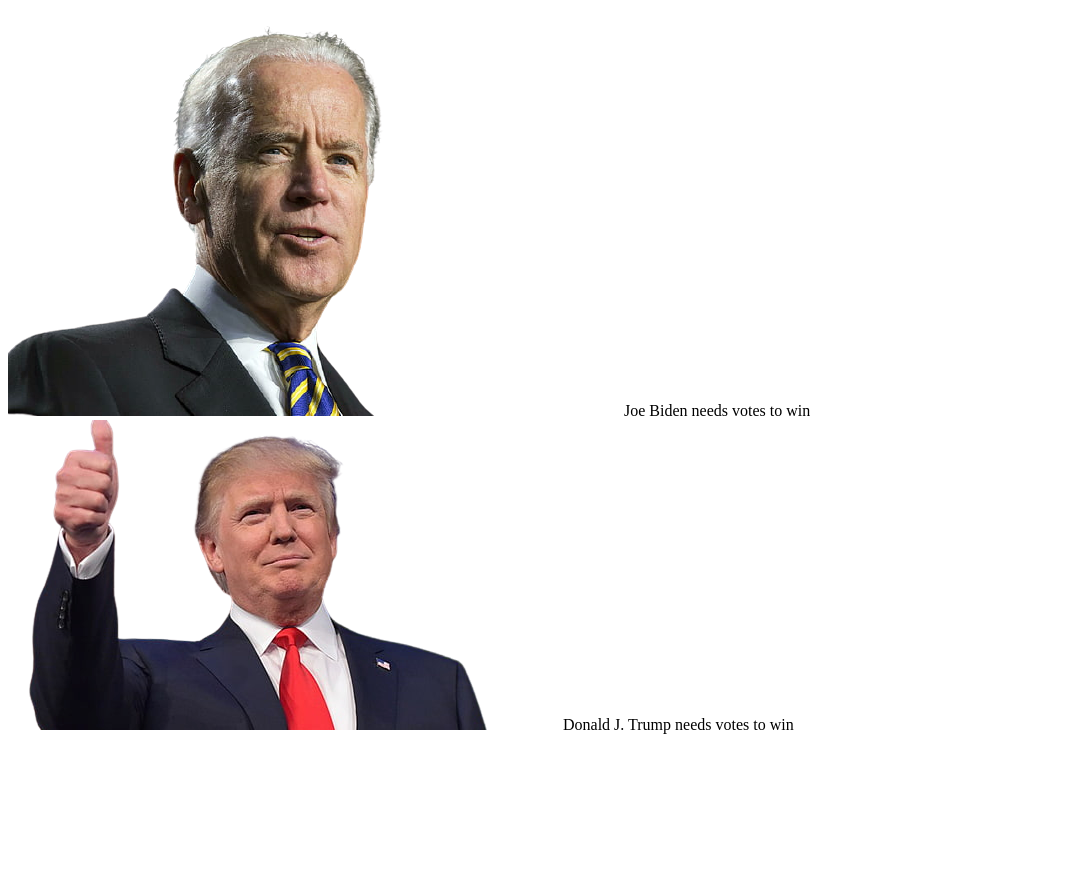
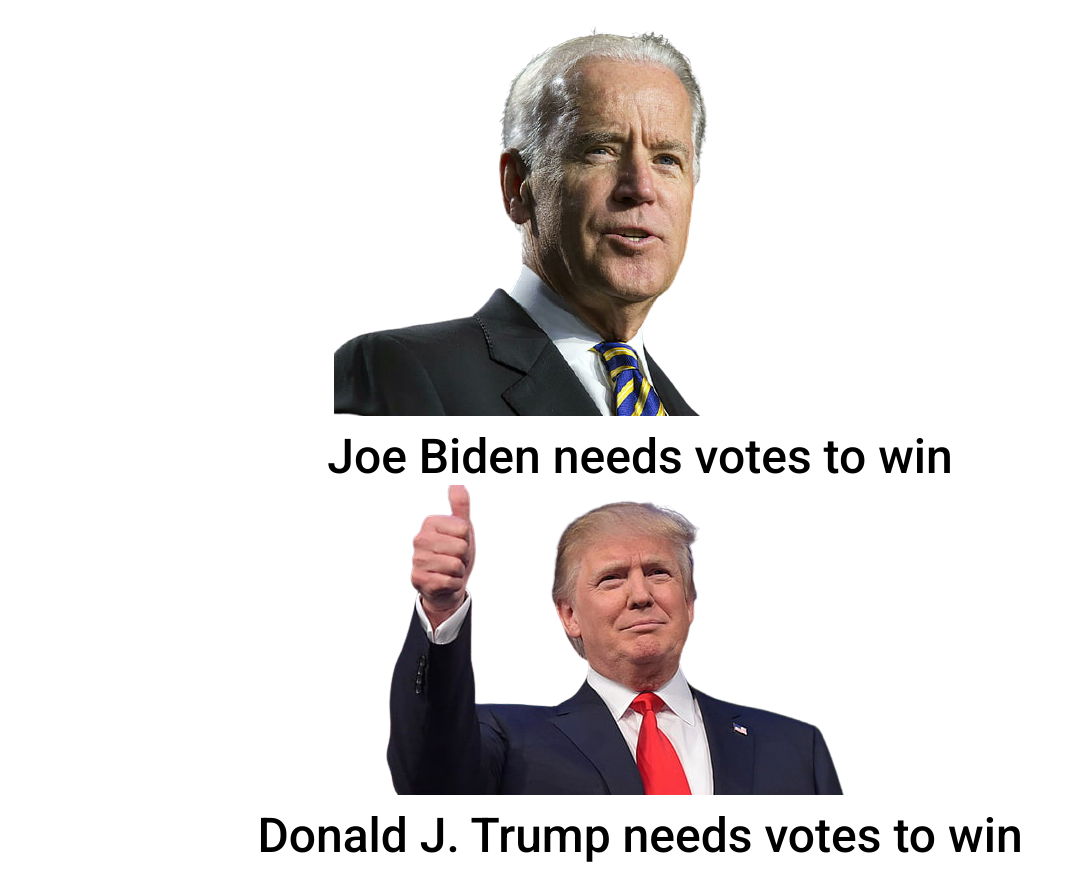
Before and after one commit to filiptronicek/elect-or, a plain HTML site: page index.html in a window 1280 px wide. Shown: the whole page, without its empty margins (0-1075 px from the left). Before the commit the page ends 800 px from the top, so only its background shows below. Drawn offline with Linux system fonts and the light colour scheme; no server answers.

Commit message:
Add basic styling and fix sub-zero values

```diff
--- a/index.html
+++ b/index.html
@@ -6,22 +6,26 @@
     <title>Election results or something</title>
 
     <script src="script.js" defer></script>
-
+    <link rel="stylesheet" href="style.css">
 </head>
 <body>
-    <div class="peep">
+    <center>
+        <div class="peep peep-d">
             <img src="assets/img/joe.png">
+            <br>
             Joe Biden
-        <span>
+            <span class="results-d">
             needs <span id="vote-d"></span> votes to win
             </span>
         </div>
-    <div class="peep">
+        <div class="peep peep-r">
             <img src="assets/img/donald.png">
+            <br>
             Donald J. Trump
-        <span>
+            <span class="results-r">
             needs  <span id="vote-r"></span> votes to win
             </span>
         </div>
+    </center>
 </body>
 </html>
--- a/script.js
+++ b/script.js
@@ -8,12 +8,23 @@ const votesRequired = 270;
 
 function updateStats() {
     fetch(url).then(res => res.json()).then(responce => {
-        const diff = {
+        /*const diff = {
             r: votesRequired - responce.president["called-r"],
             d: votesRequired - responce.president["called-d"],
+        };*/
+        const diff = {
+            r: -5,
+            d: 5
         };
         dom.democraticDiv.innerText = diff.d;
         dom.republicanDiv.innerText = diff.r;
+        const winner = (Object.keys(diff).reduce((a, b) => diff[a] < diff[b] ? a : b));
+        const looser = (Object.keys(diff).reduce((a, b) => diff[a] > diff[b] ? a : b));
+
+        if(diff[winner] < 1) {
+            document.querySelector(`.peep-${looser}`).style.display = 'none';
+            document.querySelector(`.results-${winner}`).innerText = "won";
+        }
     });
 }
 
--- /dev/null
+++ b/style.css
@@ -0,0 +1,11 @@
+@import url('https://fonts.googleapis.com/css2?family=Roboto:wght@500&display=swap');
+
+* {
+    font-family: 'Roboto', 'sans-serif';
+}
+.peep {
+    font-size: 3rem;
+}
+.peep img {
+    max-width: 90vw;
+}
```
Lines whose indentation alone changed are shown as unchanged.
